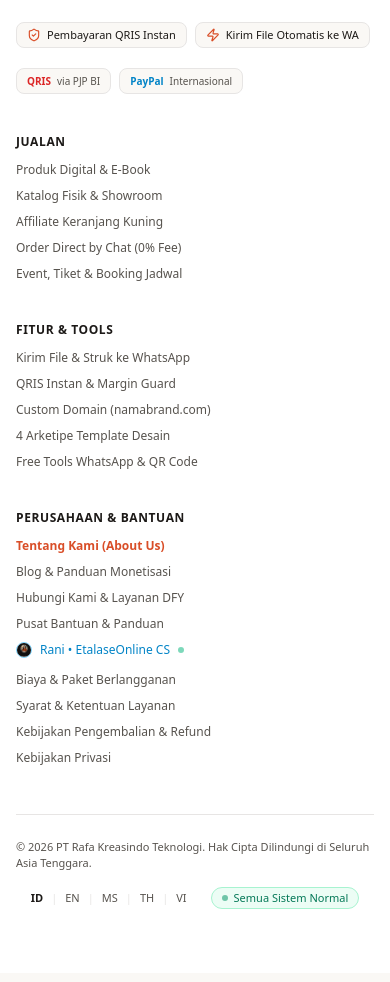
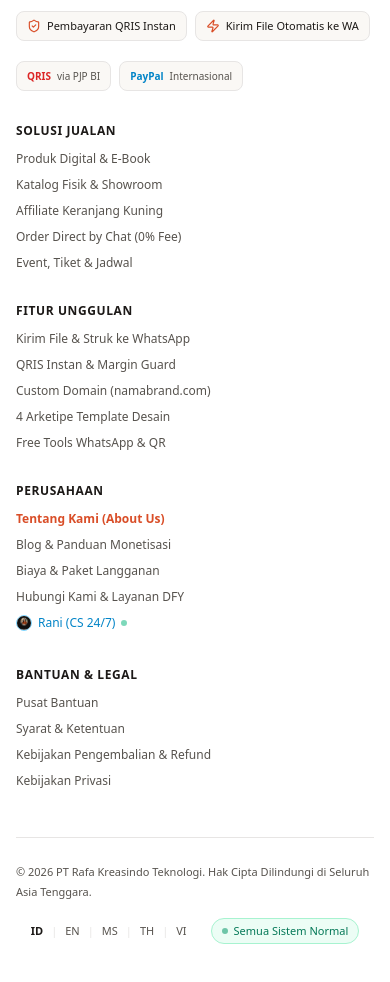
Before and after one commit to nopecode96/etalase, a Next.js app: page / in a window 390 px wide. Shown: the part 8449-9431 px from the top of the page. Built offline with nearby package versions, Linux system fonts and the light colour scheme; no server answers.

Commit message:
style(footer): balance layout into 5 responsive columns (12-col grid)

```diff
--- a/src/components/saas/GlobalFooter.tsx
+++ b/src/components/saas/GlobalFooter.tsx
@@ -33,6 +33,7 @@ export function GlobalFooter() {
       colSales: string;
       colFeatures: string;
       colCompany: string;
+      colLegal: string;
       rights: string;
       statusNormal: string;
       links: {
@@ -52,6 +53,7 @@ export function GlobalFooter() {
         contact: string;
         pricing: string;
         terms: string;
+        refund: string;
         privacy: string;
       };
     }
@@ -62,9 +64,10 @@ export function GlobalFooter() {
       managedBy: "Pengembang & Pengelola",
       trust1: "Pembayaran QRIS Instan",
       trust2: "Kirim File Otomatis ke WA",
-      colSales: "Jualan",
-      colFeatures: "Fitur & Tools",
-      colCompany: "Perusahaan & Bantuan",
+      colSales: "Solusi Jualan",
+      colFeatures: "Fitur Unggulan",
+      colCompany: "Perusahaan",
+      colLegal: "Bantuan & Legal",
       rights: "Hak Cipta Dilindungi di Seluruh Asia Tenggara.",
       statusNormal: "Semua Sistem Normal",
       links: {
@@ -73,17 +76,18 @@ export function GlobalFooter() {
         catalog: "Katalog Fisik & Showroom",
         affiliate: "Affiliate Keranjang Kuning",
         chatOrder: "Order Direct by Chat (0% Fee)",
-        event: "Event, Tiket & Booking Jadwal",
+        event: "Event, Tiket & Jadwal",
         waDelivery: "Kirim File & Struk ke WhatsApp",
         qris: "QRIS Instan & Margin Guard",
         customDomain: "Custom Domain (namabrand.com)",
         archetypes: "4 Arketipe Template Desain",
-        freeTools: "Free Tools WhatsApp & QR Code",
+        freeTools: "Free Tools WhatsApp & QR",
         blog: "Blog & Panduan Monetisasi",
-        helpCenter: "Pusat Bantuan & Panduan",
+        helpCenter: "Pusat Bantuan",
         contact: "Hubungi Kami & Layanan DFY",
-        pricing: "Biaya & Paket Berlangganan",
-        terms: "Syarat & Ketentuan Layanan",
+        pricing: "Biaya & Paket Langganan",
+        terms: "Syarat & Ketentuan",
+        refund: "Kebijakan Pengembalian & Refund",
         privacy: "Kebijakan Privasi",
       },
     },
@@ -93,9 +97,10 @@ export function GlobalFooter() {
       managedBy: "Developed & Operated by",
       trust1: "Instant QRIS Payments",
       trust2: "Automated WhatsApp Delivery",
-      colSales: "Selling",
-      colFeatures: "Features & Tools",
-      colCompany: "Company & Support",
+      colSales: "Sales Solutions",
+      colFeatures: "Core Features",
+      colCompany: "Company",
+      colLegal: "Support & Legal",
       rights: "All Rights Reserved across Southeast Asia.",
       statusNormal: "All Systems Operational",
       links: {
@@ -103,18 +108,19 @@ export function GlobalFooter() {
         digital: "Digital Products & E-Books",
         catalog: "Physical Catalogs & Showrooms",
         affiliate: "TikTok Yellow Basket Affiliate",
-        chatOrder: "Direct Chat Orders (0% Commission)",
-        event: "Events, Tickets & Schedule Bookings",
-        waDelivery: "Automated Files & Receipts to WhatsApp",
-        qris: "Instant QRIS & Margin Guardrails",
+        chatOrder: "Direct Chat Orders (0% Fee)",
+        event: "Events, Tickets & Bookings",
+        waDelivery: "Automated Files to WhatsApp",
+        qris: "Instant QRIS & Margin Guard",
         customDomain: "Custom Domain (yourbrand.com)",
         archetypes: "4 Design Template Archetypes",
-        freeTools: "Free Tools: WhatsApp & QR Code",
+        freeTools: "Free Tools: WhatsApp & QR",
         blog: "Blog & Monetization Guides",
-        helpCenter: "Help Center & Documentation",
+        helpCenter: "Help Center",
         contact: "Contact Us & DFY Concierge",
         pricing: "Pricing & Plans",
         terms: "Terms & Conditions",
+        refund: "Refund Policy",
         privacy: "Privacy Policy",
       },
     },
@@ -124,90 +130,96 @@ export function GlobalFooter() {
       managedBy: "Dibangun & Dikendalikan oleh",
       trust1: "Pembayaran QRIS Pantas",
       trust2: "Hantar Fail Automatik ke WhatsApp",
-      colSales: "Jualan",
-      colFeatures: "Ciri & Alat",
-      colCompany: "Syarikat & Bantuan",
+      colSales: "Penyelesaian Jualan",
+      colFeatures: "Ciri Utama",
+      colCompany: "Syarikat",
+      colLegal: "Bantuan & Perundangan",
       rights: "Hak Cipta Terpelihara di Seluruh Asia Tenggara.",
-      statusNormal: "Semua Sistem Beroperasi Normal",
+      statusNormal: "Semua Sistem Beroperasi",
       links: {
-        about: "Tentang Kami (Profil Syarikat)",
+        about: "Mengenai Kami (Profil Syarikat)",
         digital: "Produk Digital & E-Buku",
         catalog: "Katalog Fizikal & Bilik Pameran",
-        affiliate: "Afiliasi Beg Kuning TikTok",
-        chatOrder: "Pesanan Terus Chat (0% Komisen)",
-        event: "Acara, Tiket & Tempahan Slot",
+        affiliate: "Affiliate Bakul Kuning",
+        chatOrder: "Pesanan Direct Chat (0% Komisen)",
+        event: "Acara, Tiket & Temujanji",
         waDelivery: "Hantar Fail & Resit ke WhatsApp",
         qris: "QRIS Pantas & Kawalan Margin",
         customDomain: "Domain Tersuai (jenamaanda.com)",
-        archetypes: "4 Arketip Templat Reka Bentuk",
-        freeTools: "Alat Percuma WhatsApp & QR Code",
+        archetypes: "4 Reka Bentuk Templat",
+        freeTools: "Alatan Percuma WhatsApp & QR",
         blog: "Blog & Panduan Pengewangan",
-        helpCenter: "Pusat Bantuan & Panduan",
+        helpCenter: "Pusat Bantuan",
         contact: "Hubungi Kami & Servis DFY",
-        pricing: "Yuran & Pelan Langganan",
-        terms: "Terma & Syarat Perkhidmatan",
+        pricing: "Harga & Pakej Langganan",
+        terms: "Terma & Syarat",
+        refund: "Dasar Bayaran Balik",
         privacy: "Dasar Privasi",
       },
     },
     th: {
       tagline:
-        "เว็บไซต์หน้าร้านเดียวสำหรับทุกยอดขายของคุณในเอเชียตะวันออกเฉียงใต้ ไบโอลิงก์แบบรูปภาพ แคตตาล็อกทันใจ และระบบชำระเงินผ่านแชตโดยไม่มีค่าคอมมิชชัน",
+        "เว็บไซต์หน้าร้านเดียวสำหรับทุกยอดขายของคุณในเอเชียตะวันออกเฉียงใต้ ลิงก์โปรไฟล์ แคตตาล็อกสินค้า และระบบสั่งซื้อผ่านแชทโดยไม่มีค่าคอมมิชชัน",
       managedBy: "พัฒนาและดำเนินการโดย",
       trust1: "ชำระเงิน QRIS รวดเร็ว",
-      trust2: "ส่งไฟล์อัตโนมัติถึง WhatsApp",
-      colSales: "การขาย",
-      colFeatures: "ฟีเจอร์และเครื่องมือ",
-      colCompany: "เกี่ยวกับเราและความช่วยเหลือ",
+      trust2: "ส่งไฟล์อัตโนมัติไปยัง WhatsApp",
+      colSales: "โซลูชันการขาย",
+      colFeatures: "ฟีเจอร์เด่น",
+      colCompany: "บริษัท",
+      colLegal: "ช่วยเหลือ & กฎหมาย",
       rights: "สงวนลิขสิทธิ์ทั่วเอเชียตะวันออกเฉียงใต้",
-      statusNormal: "ระบบทั้งหมดทำงานปกติ",
+      statusNormal: "ระบบทำงานปกติทั้งหมด",
       links: {
         about: "เกี่ยวกับเรา (ข้อมูลบริษัท)",
         digital: "สินค้าดิจิทัลและอีบุ๊ก",
-        catalog: "แคตตาล็อกสินค้าจริงและโชว์รูม",
-        affiliate: "แอฟฟิลิเอตตะกร้าเหลือง TikTok",
-        chatOrder: "สั่งซื้อผ่านแชตโดยตรง (0% คอมมิชชัน)",
-        event: "อีเวนต์ ตั๋ว และการจองเวลา",
-        waDelivery: "ส่งไฟล์และใบเสร็จสู่ WhatsApp อัตโนมัติ",
+        catalog: "แคตตาล็อกสินค้าและโชว์รูม",
+        affiliate: "ระบบนายหน้าตะกร้าเหลือง",
+        chatOrder: "สั่งซื้อผ่านแชท (ค่าธรรมเนียม 0%)",
+        event: "อีเวนต์ ตั๋ว และการจองคิว",
+        waDelivery: "ส่งไฟล์อัตโนมัติไปยัง WhatsApp",
         qris: "ระบบ QRIS และป้องกันกำไร",
-        customDomain: "โดเมนส่วนตัว (yourbrand.com)",
-        archetypes: "4 รูปแบบแม่แบบการออกแบบ",
-        freeTools: "เครื่องมือฟรี WhatsApp & QR Code",
+        customDomain: "โดเมนส่วนตัว (แบรนด์ของคุณ.com)",
+        archetypes: "4 รูปแบบแม่แบบมาตรฐาน",
+        freeTools: "เครื่องมือฟรี: WhatsApp & QR",
         blog: "บล็อกและคู่มือสร้างรายได้",
-        helpCenter: "ศูนย์ช่วยเหลือและคู่มือ",
+        helpCenter: "ศูนย์ช่วยเหลือ",
         contact: "ติดต่อเราและบริการ DFY",
         pricing: "ราคาและแพ็กเกจ",
         terms: "ข้อกำหนดและเงื่อนไข",
+        refund: "นโยบายการคืนเงิน",
         privacy: "นโยบายความเป็นส่วนตัว",
       },
     },
     vi: {
       tagline:
-        "Một website storefront cho tất cả sản phẩm bán của bạn tại Đông Nam Á. Link bio trực quan, danh mục tức thì, và chốt đơn qua chat không mất phí hoa hồng.",
-      managedBy: "Phát triển & Quản lý bởi",
+        "Một website cửa hàng cho tất cả hoạt động kinh doanh tại Đông Nam Á. Bio link trực quan, danh mục tức thì, và chốt đơn qua chat không mất phí hoa hồng.",
+      managedBy: "Phát triển và Vận hành bởi",
       trust1: "Thanh toán QRIS tức thì",
-      trust2: "Gửi file tự động vào WhatsApp",
-      colSales: "Bán hàng",
-      colFeatures: "Tính năng & Công cụ",
-      colCompany: "Doanh nghiệp & Hỗ trợ",
+      trust2: "Tự động gửi tệp qua WhatsApp",
+      colSales: "Giải pháp Bán hàng",
+      colFeatures: "Tính năng Nổi bật",
+      colCompany: "Doanh nghiệp",
+      colLegal: "Hỗ trợ & Pháp lý",
       rights: "Bảo lưu mọi quyền tại khu vực Đông Nam Á.",
-      statusNormal: "Mọi hệ thống hoạt động bình thường",
+      statusNormal: "Hệ thống hoạt động bình thường",
       links: {
-        about: "Về chúng tôi (Hồ sơ công ty)",
-        digital: "Sản phẩm số & E-Book",
-        catalog: "Danh mục sản phẩm & Showroom",
-        affiliate: "Tiếp thị liên kết Giỏ vàng TikTok",
-        chatOrder: "Đơn hàng Chat Trực tiếp (0% Hoa hồng)",
-        event: "Sự kiện, Vé & Đặt lịch hẹn",
-        waDelivery: "Gửi file & Hóa đơn tự động qua WhatsApp",
+        about: "Về Chúng Tôi (Hồ sơ Doanh nghiệp)",
+        digital: "Sản phẩm Số & E-Book",
+        catalog: "Danh mục Vật lý & Showroom",
+        affiliate: "Tiếp thị Giỏ hàng Vàng",
+        chatOrder: "Đơn hàng Chat Trực tiếp (0% Phí)",
+        event: "Sự kiện, Vé & Đặt lịch",
+        waDelivery: "Gửi tệp & hóa đơn qua WhatsApp",
         qris: "QRIS Tức thì & Bảo toàn Lợi nhuận",
-        customDomain: "Tên miền riêng (yourbrand.com)",
-        archetypes: "4 Mẫu Giao Diện Thiết Kế",
-        freeTools: "Công cụ Miễn phí WhatsApp & QR Code",
-        blog: "Blog & Cẩm nang Kiếm tiền",
-        helpCenter: "Trung tâm Hỗ trợ & Hướng dẫn",
+        customDomain: "Tên miền Riêng (thuonghieu.com)",
+        archetypes: "4 Mẫu Giao diện Thiết kế",
+        freeTools: "Công cụ Miễn phí: WhatsApp & QR",
+        blog: "Blog & Hướng dẫn Kiếm tiền",
+        helpCenter: "Trung tâm Hỗ trợ",
         contact: "Liên hệ & Dịch vụ Trọn gói DFY",
-        pricing: "Bảng giá & Gói dịch vụ",
-        terms: "Điều khoản & Điều kiện dịch vụ",
+        pricing: "Bảng giá & Gói Dịch vụ",
+        terms: "Điều khoản & Điều kiện",
+        refund: "Chính sách Hoàn tiền",
         privacy: "Chính sách Bảo mật",
       },
     },
@@ -216,18 +228,18 @@ export function GlobalFooter() {
   const t = footerTexts[currentLocale] || footerTexts.id;
 
   return (
-    <footer className="mt-auto bg-white border-t border-[#E7E5E4] py-16 px-4 sm:px-6 lg:px-8 text-xs text-[#57534E]">
-      <div className="max-w-6xl mx-auto grid grid-cols-1 sm:grid-cols-2 lg:grid-cols-4 gap-10 mb-12">
-        {/* Kolom 1 (Brand & Kontak) */}
-        <div className="space-y-4">
-          <Link href={currentLocale === "id" ? "/" : `/${currentLocale}`}>
+    <footer className="bg-white border-t border-[#E7E5E4] pt-14 pb-12 px-4 sm:px-6 lg:px-8 text-sm text-[#57534E]">
+      <div className="max-w-7xl mx-auto grid grid-cols-1 md:grid-cols-2 lg:grid-cols-12 gap-8 lg:gap-8 mb-12">
+        {/* Kolom 1 (Brand Profile & Kontak) - spans 4 cols */}
+        <div className="lg:col-span-4 space-y-4 pr-0 lg:pr-4">
+          <Link href={currentLocale === "id" ? "/" : `/${currentLocale}`} className="inline-block">
             <EtalaseLogo size="md" withTagline={true} />
           </Link>
-          <p className="text-[#57534E] text-xs leading-relaxed">
+          <p className="text-[#57534E] text-xs leading-relaxed max-w-sm">
             {t.tagline}
           </p>
 
-          <div className="pt-2 space-y-2 text-xs">
+          <div className="pt-1 space-y-2 text-xs">
             <div className="flex items-center gap-2 text-[#57534E]">
               <Building className="w-4 h-4 text-[#D94E28] shrink-0" />
               <span>{t.managedBy}: <strong className="text-[#1C1917]">PT Rafa Kreasindo Teknologi</strong></span>
@@ -269,10 +281,10 @@ export function GlobalFooter() {
           </div>
         </div>
 
-        {/* Kolom 2 (Jualan) */}
-        <div className="space-y-3">
+        {/* Kolom 2 (Solusi Jualan) - spans 2 cols */}
+        <div className="lg:col-span-2 space-y-3">
           <h4 className="font-bold text-[#1C1917] text-xs uppercase tracking-wider">{t.colSales}</h4>
-          <ul className="space-y-2.5">
+          <ul className="space-y-2.5 text-xs">
             <li>
               <Link href={getLocalizedHref("/fitur#digital")} className="hover:text-[#1C1917] transition">
                 {t.links.digital}
@@ -301,17 +313,17 @@ export function GlobalFooter() {
           </ul>
         </div>
 
-        {/* Kolom 3 (Fitur & Tools) */}
-        <div className="space-y-3">
+        {/* Kolom 3 (Fitur & Tools) - spans 2 cols */}
+        <div className="lg:col-span-2 space-y-3">
           <h4 className="font-bold text-[#1C1917] text-xs uppercase tracking-wider">{t.colFeatures}</h4>
-          <ul className="space-y-2.5">
+          <ul className="space-y-2.5 text-xs">
             <li>
-              <Link href={getLocalizedHref("/fitur#chat-order")} className="hover:text-[#1C1917] transition">
+              <Link href={getLocalizedHref("/fitur#whatsapp")} className="hover:text-[#1C1917] transition">
                 {t.links.waDelivery}
               </Link>
             </li>
             <li>
-              <Link href={getLocalizedHref("/fitur#fintech")} className="hover:text-[#1C1917] transition">
+              <Link href={getLocalizedHref("/fitur#qris")} className="hover:text-[#1C1917] transition">
                 {t.links.qris}
               </Link>
             </li>
@@ -333,18 +345,23 @@ export function GlobalFooter() {
           </ul>
         </div>
 
-        {/* Kolom 4 (Perusahaan & Bantuan) */}
-        <div className="space-y-3">
+        {/* Kolom 4 (Perusahaan) - spans 2 cols */}
+        <div className="lg:col-span-2 space-y-3">
           <h4 className="font-bold text-[#1C1917] text-xs uppercase tracking-wider">{t.colCompany}</h4>
-          <ul className="space-y-2.5">
+          <ul className="space-y-2.5 text-xs">
             <li>
               <Link href={getLocalizedHref("/about")} className="hover:text-[#1C1917] transition font-semibold text-[#D94E28]">
                 {t.links.about}
               </Link>
             </li>
             <li>
-              <Link href={getLocalizedHref("/blog")} className="hover:text-[#1C1917] transition font-medium">
+              <Link href={getLocalizedHref("/blog")} className="hover:text-[#1C1917] transition">
                 {t.links.blog}
+              </Link>
+            </li>
+            <li>
+              <Link href={getLocalizedHref("/harga")} className="hover:text-[#1C1917] transition">
+                {t.links.pricing}
               </Link>
             </li>
             <li>
@@ -353,16 +370,11 @@ export function GlobalFooter() {
               </Link>
             </li>
             <li>
-              <Link href={getLocalizedHref("/bantuan")} className="hover:text-[#1C1917] transition">
-                {t.links.helpCenter}
-              </Link>
-            </li>
-            <li>
               <a
                 href="https://t.me/etalaseonline_bot"
                 target="_blank"
                 rel="noreferrer"
-                className="text-sky-600 hover:text-sky-700 transition font-medium inline-flex items-center gap-2"
+                className="text-sky-600 hover:text-sky-700 transition font-medium inline-flex items-center gap-1.5"
                 title="Chat Customer Service: Rani • EtalaseOnline CS"
               >
                 <div className="relative w-4 h-4 rounded-full overflow-hidden border border-sky-300 shrink-0">
@@ -372,13 +384,20 @@ export function GlobalFooter() {
                     className="w-full h-full object-cover"
                   />
                 </div>
-                <span>Rani • EtalaseOnline CS</span>
+                <span>Rani (CS 24/7)</span>
                 <span className="w-1.5 h-1.5 rounded-full bg-emerald-500 animate-pulse" />
               </a>
             </li>
+          </ul>
+        </div>
+
+        {/* Kolom 5 (Bantuan & Legal) - spans 2 cols */}
+        <div className="lg:col-span-2 space-y-3">
+          <h4 className="font-bold text-[#1C1917] text-xs uppercase tracking-wider">{t.colLegal}</h4>
+          <ul className="space-y-2.5 text-xs">
             <li>
-              <Link href={getLocalizedHref("/harga")} className="hover:text-[#1C1917] transition">
-                {t.links.pricing}
+              <Link href={getLocalizedHref("/bantuan")} className="hover:text-[#1C1917] transition">
+                {t.links.helpCenter}
               </Link>
             </li>
             <li>
@@ -388,7 +407,7 @@ export function GlobalFooter() {
             </li>
             <li>
               <Link href={getLocalizedHref("/refund")} className="hover:text-[#1C1917] transition">
-                Kebijakan Pengembalian & Refund
+                {t.links.refund}
               </Link>
             </li>
             <li>
@@ -400,7 +419,8 @@ export function GlobalFooter() {
         </div>
       </div>
 
-      <div className="max-w-6xl mx-auto pt-6 border-t border-[#E7E5E4] flex flex-col sm:flex-row items-center justify-between gap-4 text-[11px] text-[#57534E]">
+      {/* Bottom Bar: Copyright, Language, System Status */}
+      <div className="max-w-7xl mx-auto pt-6 border-t border-[#E7E5E4] flex flex-col sm:flex-row items-center justify-between gap-4 text-[11px] text-[#57534E]">
         <div>
           &copy; {currentYear} PT Rafa Kreasindo Teknologi. {t.rights}
         </div>
```
